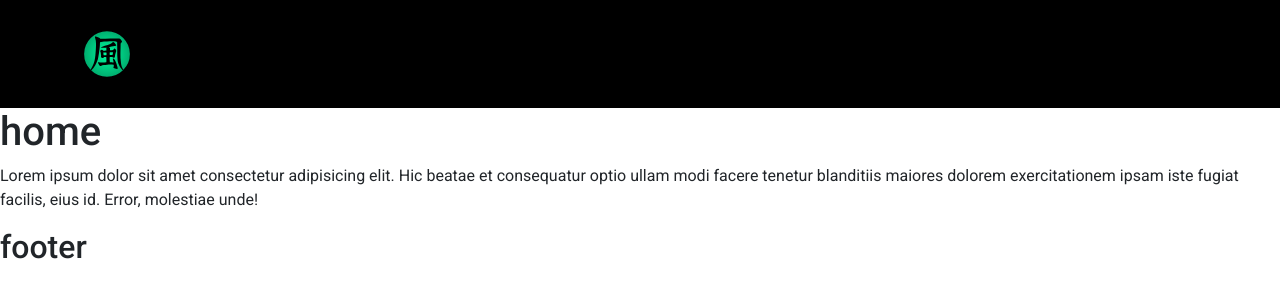
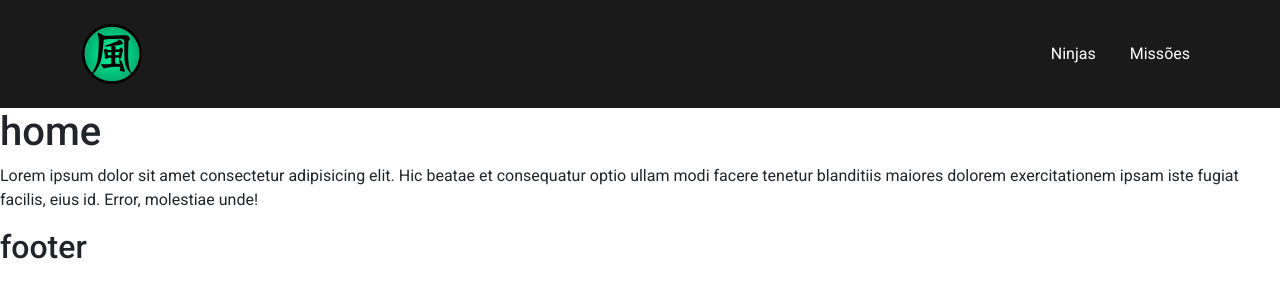
Before and after one commit to AdrielMarx/Aldeia-front, a React (Vite) app in the folder Aldeia/: page / in a window 1280 px wide. Shown: the top 300 px of the page. Built offline with nearby package versions, Linux system fonts and the light colour scheme.

Commit message:
mudanças na redimenção das imagens dos ninjas e melhorias no header da aplicação

```diff
--- a/Aldeia/src/components/Header.jsx
+++ b/Aldeia/src/components/Header.jsx
@@ -6,13 +6,15 @@ import "../styles/Header.css";
 function Header() {
   return (
     <header>
-      <Navbar expand="lg" bg="black"  className="nav-bar">
+      <Navbar expand="lg" >
         <Container className="cabecalho">
-          <Navbar.Brand as={Link} to="/">
+          <div>
+            <Navbar.Brand as={Link} to="/">
             <img src={kaze} alt="Logo" className="logo" />
           </Navbar.Brand>
-
-          <Navbar.Collapse id="basic-navbar-nav" className="navigate-links">
+          </div>
+          <div>
+            <Navbar.Collapse className="navigate-links">
             <Nav className="navigate-links">
               <Nav.Link as={Link} to="/ninjas" className="nav-link">
                 Ninjas
@@ -22,6 +24,7 @@ function Header() {
               </Nav.Link>
             </Nav>
           </Navbar.Collapse>
+          </div>
         </Container>
       </Navbar>
     </header>
--- a/Aldeia/src/pages/Ninjas.jsx
+++ b/Aldeia/src/pages/Ninjas.jsx
@@ -3,6 +3,7 @@ import { getNinjas, deleteNinja } from "../api/ninjas"
 import toast from "react-hot-toast"
 import { Button, Table } from "react-bootstrap"
 import { Link } from "react-router-dom"
+import "../styles/Ninjas.css"
 
 function Ninjas () {
   const [ninjas, setNinjas] = useState(null)
--- a/Aldeia/src/styles/Header.css
+++ b/Aldeia/src/styles/Header.css
@@ -1,24 +1,24 @@
 .logo {
-  width: 50px;
+  width: 60px !important;
 }
 
 header {
-  background-color: #191A19;
+  background-color: #191A19 !important;
 }
 
 .cabecalho {
-  display: flex;
-  justify-content: space-between;
+  display: flex !important;
+  justify-content: space-between !important;
   padding: 16px 32px;
 }
 
 .navigate-links {
-  display: flex;
-  align-items: center;
-  gap: 18px;
+  display: flex !important;
+  align-items: center !important;
+  gap: 18px !important;
 }
 
 .nav-link {
-  color: #ffffff;
-  text-decoration: none;
+  color: #ffffff !important;
+  text-decoration: none !important;
 }
--- /dev/null
+++ b/Aldeia/src/styles/NInjas.css
@@ -0,0 +1,5 @@
+.fotoNinja {
+  width: 100px;
+  height: 100px;
+  object-fit: cover;
+}
```
Also changed, not shown: 1 other file (tests, documents, lock files or other folders).
